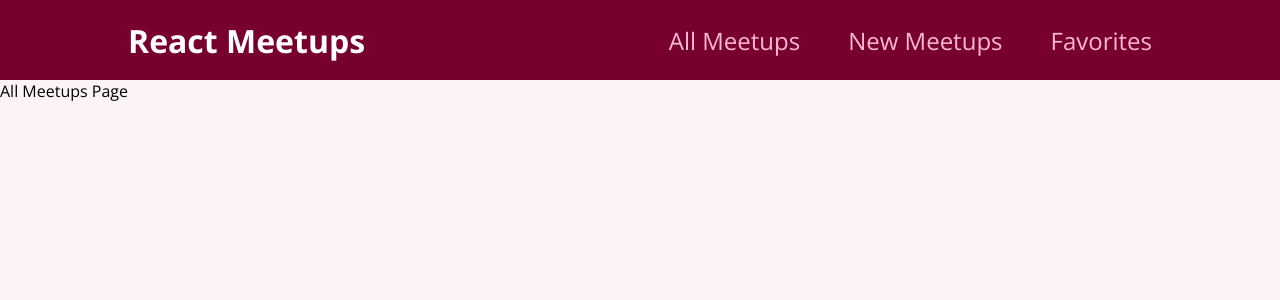
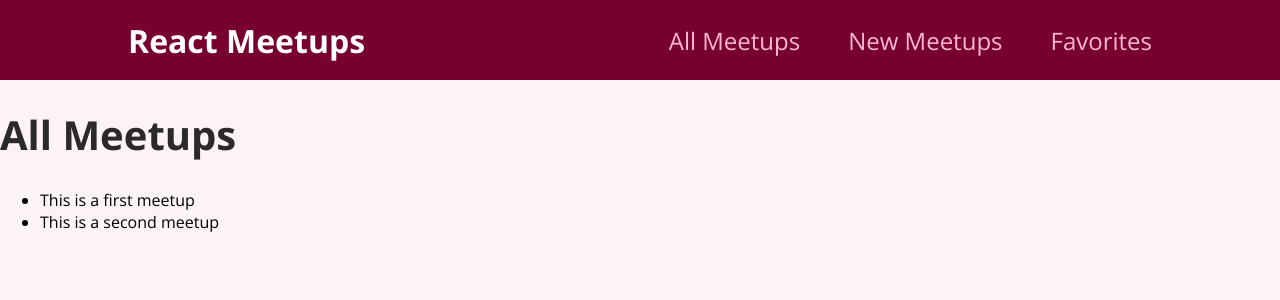
Before and after one commit to PranavBhatia/react-airbnb, a React (Create React App) app: page / in a window 1280 px wide. Shown: the top 300 px of the page. Built offline with nearby package versions, Linux system fonts and the light colour scheme.

Commit message:
Outputting Lists Of Data & Components

```diff
--- a/src/pages/AllMeetups.js
+++ b/src/pages/AllMeetups.js
@@ -1,5 +1,35 @@
+const DUMMY_DATA = [
+  {
+    id: "m1",
+    title: "This is a first meetup",
+    image:
+      "https://upload.wikimedia.org/wikipedia/commons/thumb/d/d3/Stadtbild_M%C3%BCnchen.jpg/2560px-Stadtbild_M%C3%BCnchen.jpg",
+    address: "Meetupstreet 5, 12345 Meetup City",
+    description:
+      "This is a first, amazing meetup which you definitely should not miss. It will be a lot of fun!",
+  },
+  {
+    id: "m2",
+    title: "This is a second meetup",
+    image:
+      "https://upload.wikimedia.org/wikipedia/commons/thumb/d/d3/Stadtbild_M%C3%BCnchen.jpg/2560px-Stadtbild_M%C3%BCnchen.jpg",
+    address: "Meetupstreet 5, 12345 Meetup City",
+    description:
+      "This is a first, amazing meetup which you definitely should not miss. It will be a lot of fun!",
+  },
+];
+
 function AllMeetupsPage(props) {
-  return <div>All Meetups Page</div>;
+  return (
+    <div>
+      <h1>All Meetups</h1>
+      <ul>
+        {DUMMY_DATA.map((meetup) => {
+          return <li key={meetup.id}>{meetup.title}</li>;
+        })}
+      </ul>
+    </div>
+  );
 }
 
 export default AllMeetupsPage;
```
